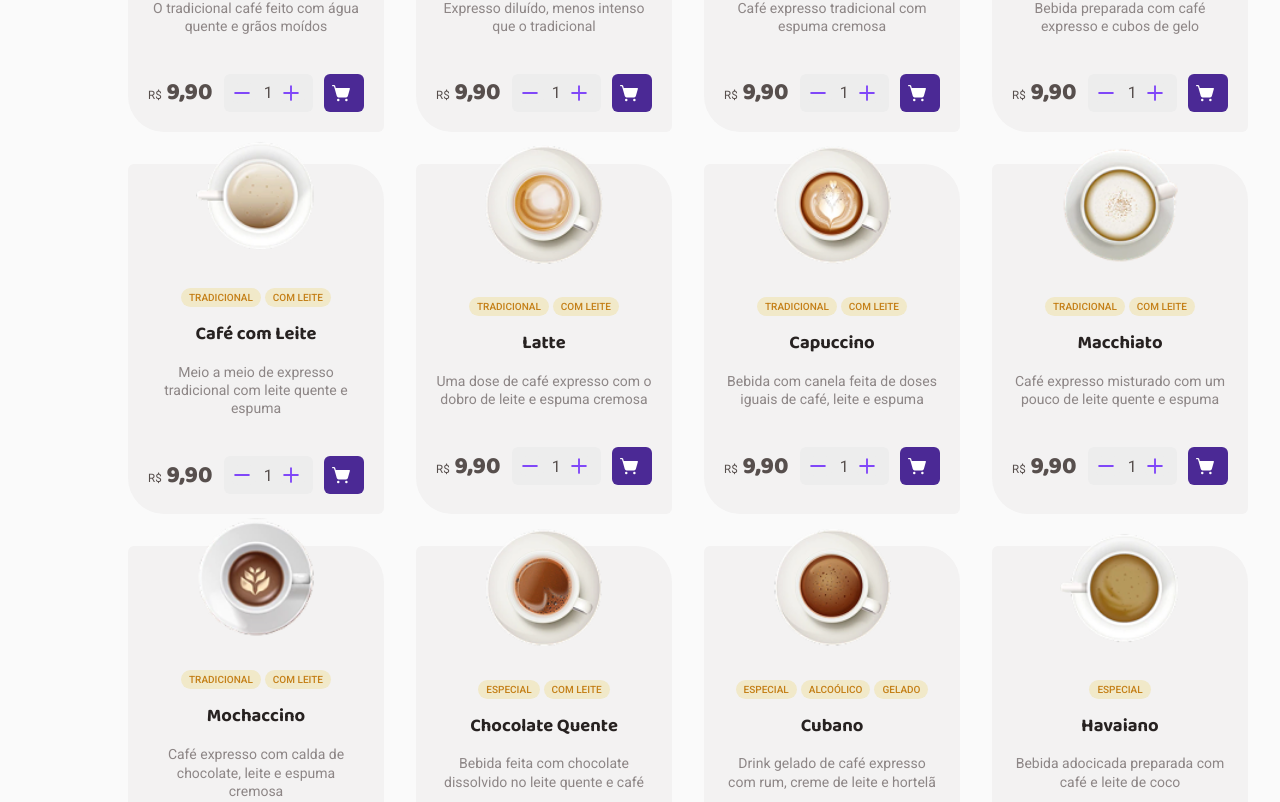
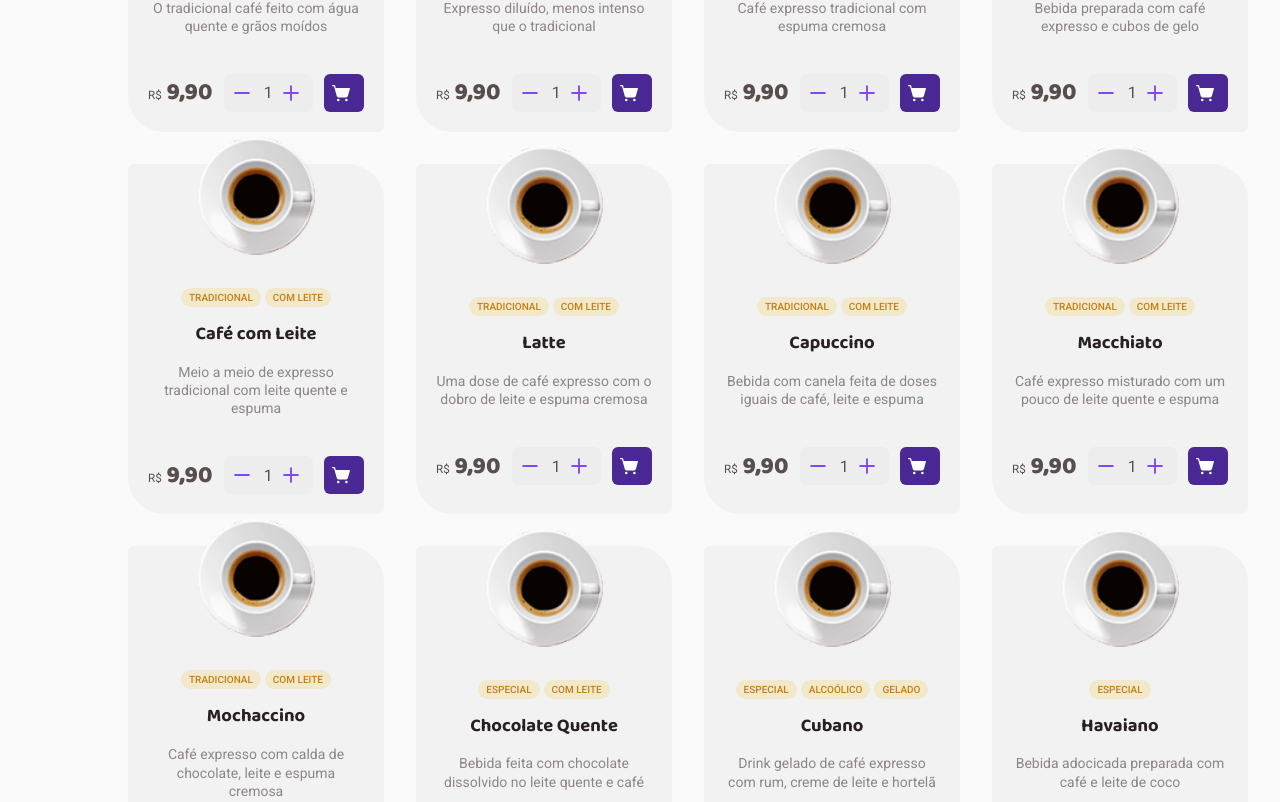
Before and after one commit to ThauanyAA/coffee-delivery, a React (Vite) app: page / in a window 1280 px wide. Shown: the part 878-1680 px from the top of the page. Built offline with nearby package versions, Linux system fonts and the light colour scheme.

Commit message:
Revert "Make image of coffee dynamic according data"
This reverts commit 3e17c8281484eac02614a584c78d8adada1d12b4.

```diff
--- a/src/assets/coffees/index.ts
+++ /dev/null
@@ -1,35 +0,0 @@
-import Americano from './Americano.png';
-import Arabe from './Arabe.png';
-import CafeGelado from './CafeGelado.png';
-import CafecomLeite from './CafecomLeite.png';
-import Capuccino from './Capuccino.png';
-import ChocolateQuente from './ChocolateQuente.png';
-import Cubano from './Cubano.png';
-import Expresso from './Expresso.png';
-import ExpressoCremoso from './ExpressoCremoso.png';
-import Havaiano from './Havaiano.png';
-import Irlandes from './Irlandes.png';
-import Latte from './Latte.png';
-import Macchiato from './Macchiato.png';
-import Mochaccino from './Mochaccino.png';
-
-export const coffeeImages: Record<string, string> = {
-  '/coffees/expresso-tradicional.png': Expresso,
-  '/coffees/expresso-americano.png': Americano,
-  '/coffees/expresso-cremoso.png': ExpressoCremoso,
-  '/coffees/expresso-gelado.png': CafeGelado,
-  '/coffees/cafe-com-leite.png': CafecomLeite,
-  '/coffees/latte.png': Latte,
-  '/coffees/capuccino.png': Capuccino,
-  '/coffees/macchiato.png': Macchiato,
-  '/coffees/mochaccino.png': Mochaccino,
-  '/coffees/chocolate-quente.png': ChocolateQuente,
-  '/coffees/cubano.png': Cubano,
-  '/coffees/havaiano.png': Havaiano,
-  '/coffees/arabe.png': Arabe,
-  '/coffees/irlandes.png': Irlandes,
-};
-
-export function getCoffeeImage(path: string): string {
-  return coffeeImages[path];
-}
--- a/src/components/CoffeeCard/index.tsx
+++ b/src/components/CoffeeCard/index.tsx
@@ -1,6 +1,6 @@
 import { useContext, useState } from 'react';
 import { AddToCartButton, BuyContainer, Card, Image, Tag, TagsContainer } from "./styles";
-import { getCoffeeImage } from "../../assets/coffees";
+import Expresso from "../../assets/coffees/Expresso.png";
 import { ShoppingCartSimple } from "phosphor-react";
 import { Coffee } from "../../@types/definitions";
 import { formatPriceToBRL } from "../../helpers/utils";
@@ -38,7 +38,7 @@ export function CoffeeCard({ coffee }: { coffee: Coffee } ) {
   }
   return (
     <Card>
-      <Image src={getCoffeeImage(coffee.image)} alt="Coffee" />
+      <Image src={Expresso} alt="Coffee" />
 
       <TagsContainer>
         {coffee.tags.map((tag) => (
--- a/src/components/SelectedCoffee/index.tsx
+++ b/src/components/SelectedCoffee/index.tsx
@@ -4,7 +4,7 @@ import { Text } from "../Typography";
 import { InputNumber } from "../InputNumber";
 import { Trash } from "phosphor-react";
 import { Button } from "../Button";
-import { getCoffeeImage } from "../../assets/coffees";
+import CoffeeImg  from "../../assets/coffees/Expresso.png";
 import { ItemType } from "../../@types/definitions";
 import { formatPriceToBRL } from "../../helpers/utils";
 import { toast } from 'react-toastify';
@@ -36,7 +36,7 @@ export function SelectedCoffee({ item }: SelectedCoffeeProps) {
   return (
     <SelectedCoffeeCard>
       <CoffeInfoContainer>
-        <CoffeeImage src={getCoffeeImage(item.image)} alt="Coffee" />
+        <CoffeeImage src={CoffeeImg} alt="Coffee" />
         <CoffeeInfo>
           <Text variant="m" weight={400} color="base-subtitle">
             {item.name}
```
